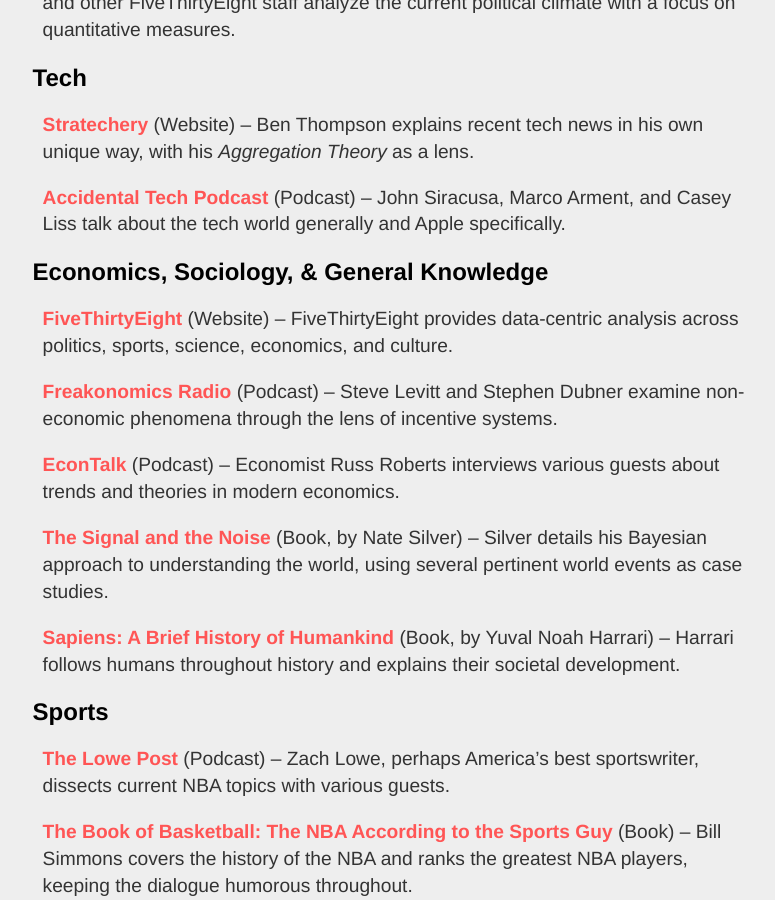
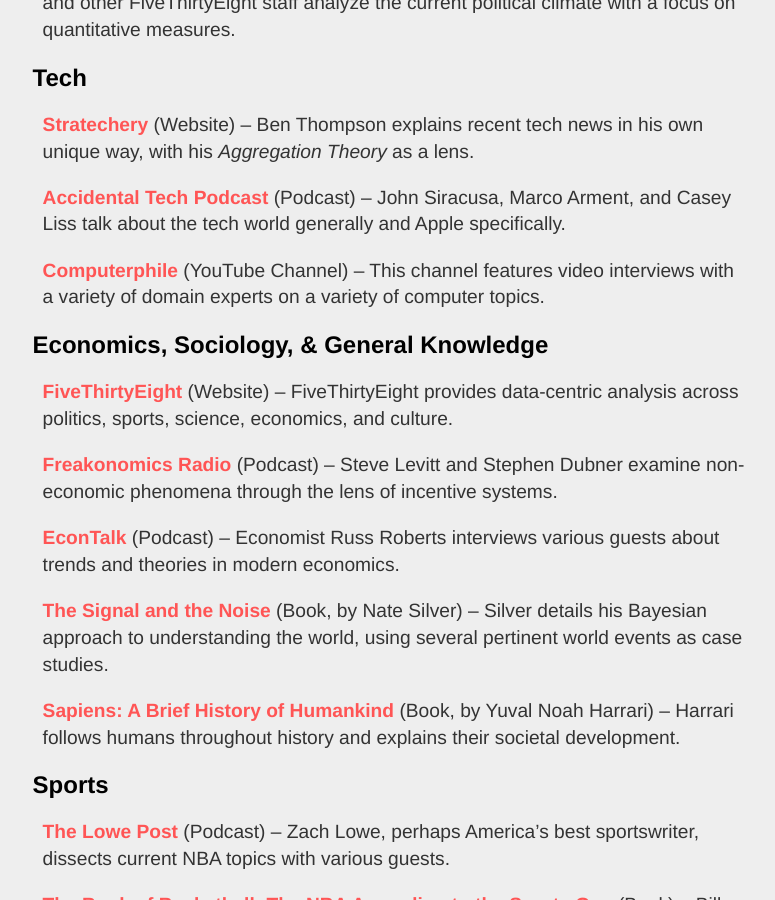
Before and after one commit to eswan18/ethanswan.com, a Jekyll site: the page built from rec_content.md, in a window 1280 px wide and 900 px high, scrolled down 303 px. Shown: the whole window, without its empty margins (246-1021 px from the left). Built offline with Jekyll 4.4.1, drawn with Linux system fonts in a browser that asks for light colours.

Commit message:
added Computerphile to rec_content

```diff
--- a/rec_content.md
+++ b/rec_content.md
@@ -16,6 +16,9 @@
 
 **[Accidental Tech Podcast](http://atp.fm)** (Podcast)
 -- John Siracusa, Marco Arment, and Casey Liss talk about the tech world generally and Apple specifically.
+
+**[Computerphile](https://www.youtube.com/user/Computerphile)** (YouTube Channel)
+-- This channel features video interviews with a variety of domain experts on a variety of computer topics.
 
 ## Economics, Sociology, & General Knowledge
 **[FiveThirtyEight](http://www.fivethirtyeight.com)** (Website)
```
